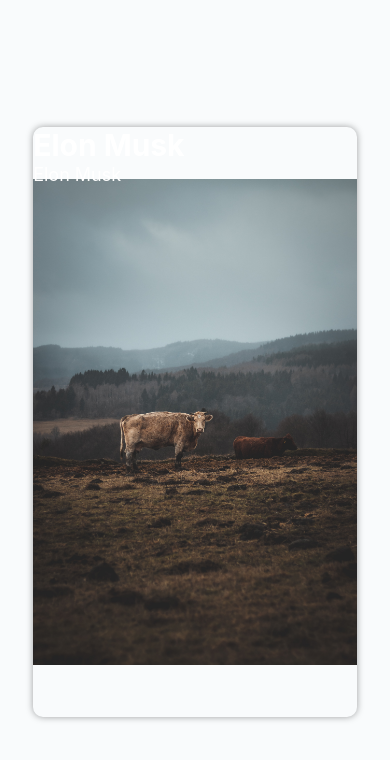
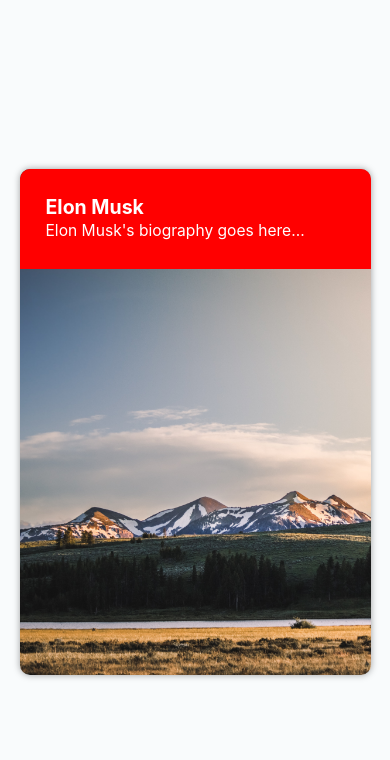
Before and after one commit to khademmilad/D_App, a React Native app in the folder frontend/: screen /Swipe in a window 390 px wide. Shown: the top 760 px of the page. Built offline with nearby package versions, Linux system fonts and the light colour scheme.

Commit message:
responsive the card component

```diff
--- a/frontend/src/screens/Swipe/Swipe.js
+++ b/frontend/src/screens/Swipe/Swipe.js
@@ -1,15 +1,20 @@
-import { View, Text, StyleSheet, Image, ImageBackground } from 'react-native'
+import { View, Text, StyleSheet, ImageBackground, Dimensions } from 'react-native'
 import React from 'react'
 import ImageSwipe from '../../../assets/images/swipe.jpg'
 
+const { width, height } = Dimensions.get('window');
 
 const Swipe = () => {
   return (
     <View style={styles.root}>
       <View style={styles.card}>
-        <ImageBackground source={ImageSwipe} style={[styles.image]} resizeMode='contain'>
-          <Text style={styles.name}>Elon Musk</Text>
-          <Text style={styles.bio}>Elon Musk</Text>
+        <ImageBackground source={ImageSwipe} style={styles.image} resizeMode='cover'>
+          <View style={styles.cartInner} >
+            <View style={styles.textContainer}>
+              <Text style={styles.name}>Elon Musk</Text>
+              <Text style={styles.bio}>Elon Musk's biography goes here...</Text>
+            </View>
+          </View>
         </ImageBackground>
       </View>
     </View>
@@ -20,12 +25,13 @@
   root: {
     justifyContent: 'center',
     alignItems: 'center',
-    flex: 1
+    flex: 1,
   },
   card: {
-    width: '83%',
-    height: '70%',
+    width: width * 0.9,
+    height: height * 0.6,
     borderRadius: 10,
+    overflow: 'hidden',
     shadowColor: "#000",
     shadowOffset: {
       width: 0,
@@ -33,22 +39,29 @@
     },
     shadowOpacity: 0.37,
     shadowRadius: 7.49,
-
     elevation: 12,
   },
+  cartInner:{
+    padding: 10,
+    backgroundColor: 'red'
+  },
   image: {
+    flex: 1,
     width: '100%',
     height: '100%',
-    borderRadius: 10,
-    overflow: 'hidden'
+  },
+  textContainer: {
+    flex: 1,
+    justifyContent: 'flex-end',
+    padding: 16,
   },
   name: {
-    fontSize: 30,
+    fontSize: 0.05 * width, // Adjust font size based on screen width
     color: 'white',
-    fontWeight: 'bold'
+    fontWeight: 'bold',
   },
   bio: {
-    fontSize: 18,
+    fontSize: 0.04 * width, // Adjust font size based on screen width
     color: 'white',
     lineHeight: 24,
   }
```
Also changed, not shown: frontend/assets/images/swipe.jpg.
